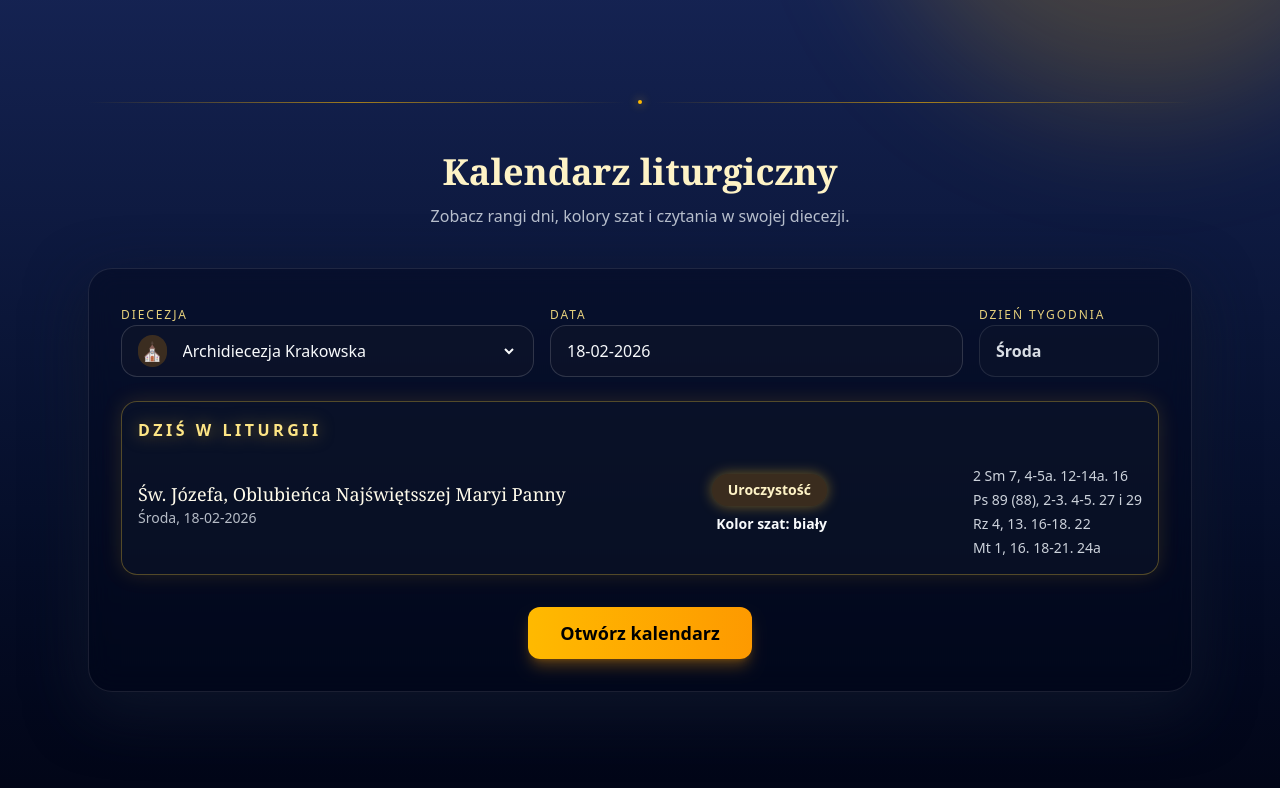
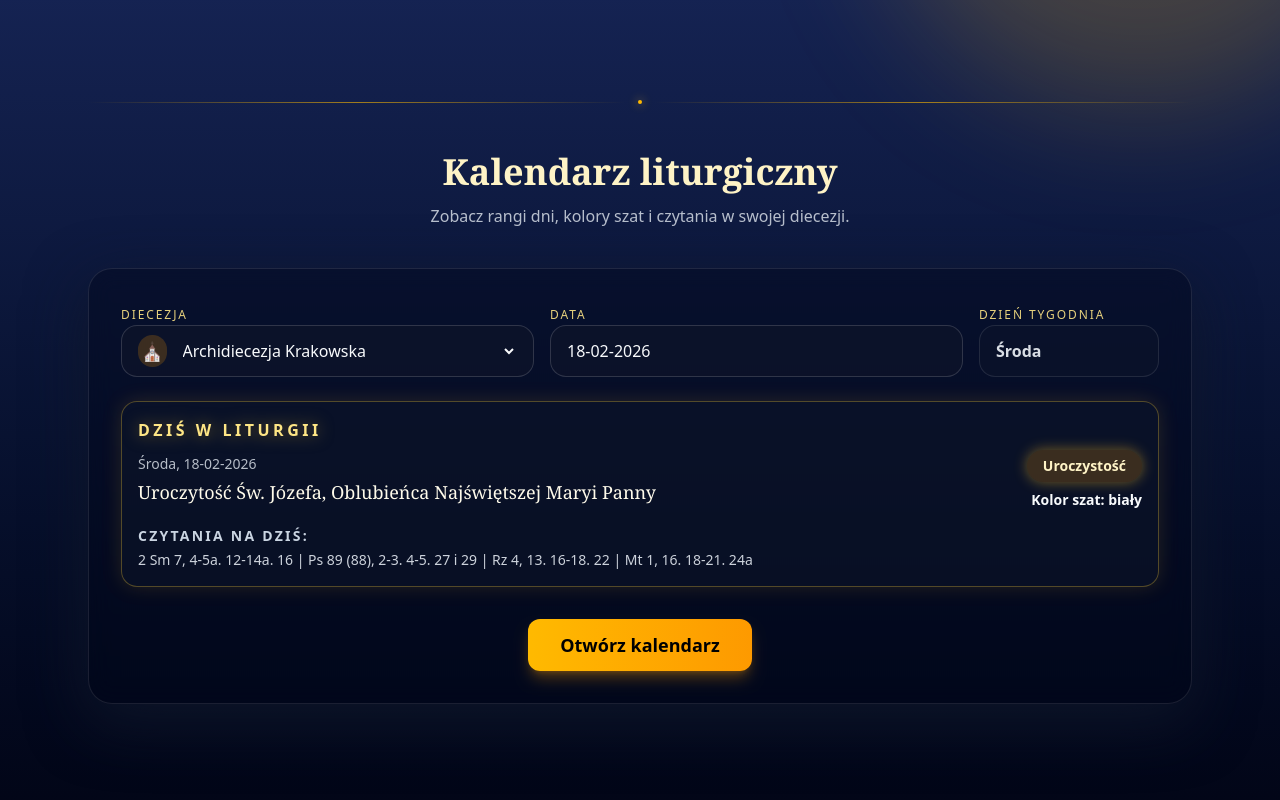
Before and after one commit to grzegorz2803/lsogo-web, a React (Vite) app: page / in a window 1280 px wide. Shown: the part 892-1692 px from the top of the page. Built offline with nearby package versions, Linux system fonts and the light colour scheme.

Commit message:
style(calendar): refine 'Dziś w liturgii' layout and emphasize readings

```diff
--- a/src/components/CalendarSection.tsx
+++ b/src/components/CalendarSection.tsx
@@ -77,6 +77,7 @@ export function CalendarSection() {
     }
   }
   const colorStyles = getColorStyles(todayInfoMock.color);
+  const readingsLine = todayInfoMock.readings.join(" | ");
   return (
     <section
       id="kalendarz"
@@ -158,11 +159,11 @@ export function CalendarSection() {
           </div>
           <div className="mt-2 flex flex-col gap-1 md:flex-row md:items-center md:justify-between">
             <div>
-              <p className="font-serif text-lg text-amber-50">
-                Św. Józefa, Oblubieńca Najświętsszej Maryi Panny
-              </p>
               <p className="text-sm text-slate-200/80">
                 {weekdayLabel}, {formatDisplayDate(todayISO)}
+              </p>
+              <p className="mt-1 font-serif text-lg text-amber-50">
+                {todayInfoMock.title}
               </p>
             </div>
             <div className="mt-3 flex flex-col items-start gap-2 text-sm md:mt-0 md:items-end">
@@ -173,11 +174,12 @@ export function CalendarSection() {
                 Kolor szat: {todayInfoMock.color}
               </span>
             </div>
-            <div className="mt-4 text-xs md:text-sm text-slate-200/90 space-y-1">
-              {todayInfoMock.readings.map((reading) => (
-                <p key={reading}>{reading}</p>
-              ))}
-            </div>
+          </div>
+          <div className="mt-4 text-xs md:text-sm text-slate-200/90 space-y-1">
+            <p className="font-semibold uppercase tracking-[0.16em] text-slate-300">
+              Czytania na dziś:
+            </p>
+            <p>{readingsLine}</p>
           </div>
         </div>
         {/*Przycisk */}
```
